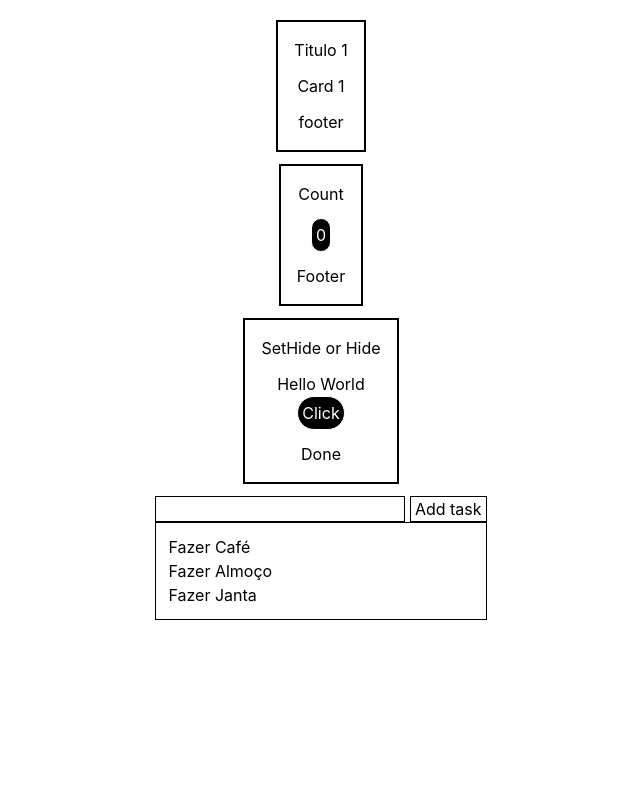
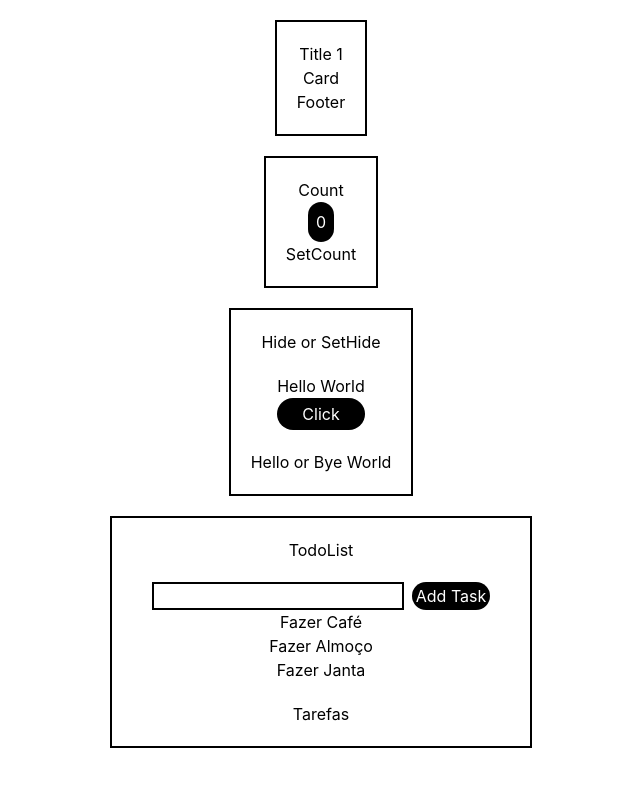
Before and after one commit to RafaelDeMello/ReactStudy, a React (Vite) app in the folder StudyReact/: page / in a window 1280 px wide. Shown: the top 786 px of the page, without its empty margins (319-959 px from the left). Built offline with nearby package versions, Linux system fonts and the light colour scheme.

Commit message:
Update Esboco.tsx

```diff
--- a/StudyReact/src/componentes/Esboco.tsx
+++ b/StudyReact/src/componentes/Esboco.tsx
@@ -1,62 +1,71 @@
-import React, { useState } from "react";
+import type React from "react";
+import { useState } from "react";
 
 interface ICardProps {
-  tittle: string;
+  title: string,
   children: React.ReactNode
-  footer: string;
-}
+  footer: string,
+};
 
 const Card = (props: ICardProps) => {
   return (
-    <div className="flex flex-col p-4 gap-3 border-2 items-center">
-      <div>{props.tittle}</div>
+    <div className="border-2 p-5 flex flex-col items-center">
+      <div>{props.title}</div>
       <div>{props.children}</div>
       <div>{props.footer}</div>
     </div>
   );
 };
 
-export function Exemplos() {
-  const [count, setCount] = useState(0)
-  const [hide, setHide] = useState(true)
+const List = () => {
+
   const [list, setList] = useState([
     {id: '1', label: 'Fazer Café'},
     {id: '2', label: 'Fazer Almoço'},
-    {id: '2', label: 'Fazer Janta'},
+    {id: '3', label: 'Fazer Janta'},
   ])
+
+   return (
+      <div className="p-5">
+        <div className="flex gap-2">
+          <input className="border-2"/>
+          <button className="bg-black rounded-3xl text-white px-1">Add Task</button>
+        </div>
+        <ol className="flex flex-col items-center">
+          {list.map((listItem) =>
+          <li key={listItem.id}>{listItem.label}</li>)}
+        </ol>
+      </div>
+   );
+};
+
+export function Exemplos() {
+
+  const [count, setCount] = useState(0)
+  const [hide, setHide] = useState(true)
+
 
   return (
     <>
-      <div className="flex  flex-col items-center m-5 gap-3">
-        <Card tittle="Titulo 1" footer="footer">
-          <div>Card 1</div>
+      <div className="flex flex-col items-center m-5 gap-5">
+        <Card title="Title 1" footer="Footer">
+          <div>Card</div>
         </Card>
-        <Card tittle="Count" footer="Footer">
-          <div>
-            <button className="border rounded-3xl p-1 bg-black text-white" onClick={() => (setCount(count + 1))}>{count}</button>
-          </div>
+        <Card title="Count" footer="SetCount">
+           <div>
+              <button className="bg-black text-white p-2 rounded-3xl" onClick={() => {(setCount(count + 1))}}>{count}</button>
+           </div>
         </Card>
-        <Card tittle="SetHide or Hide" footer="Done">
-          <div className="flex flex-col items-center">
-            {hide ? <p>Hello World</p> : <p>Bye World</p>}
-          <button className="border rounded-3xl p-1 bg-black text-white" onClick={() => {setHide(!hide)}}>Click</button>
-          </div>
-       </Card>
-        <div className="border-black">
-          <div>
-             <input className="border" /> <button className="border px-1">Add task</button>
-          </div>
-          <div className="border p-3">
-            <ol>
-              {list.map((listItem) =>
-              <li key={listItem.id}>
-                 {listItem.label}
-              </li>)}
-            </ol>
-         </div>
-        </div>
+        <Card title="Hide or SetHide" footer="Hello or Bye World">
+           <div className="p-5 flex flex-col">
+              {hide ? <p>Hello World</p> : <p>Bye World</p>}
+             <button className="bg-black text-white p-1 rounded-3xl" onClick={() => {(setHide(!hide))}}>Click</button>
+           </div>
+        </Card>
+        <Card title="TodoList" footer="Tarefas">
+          <List />
+        </Card>
       </div>
-
     </>
   );
 }
```
